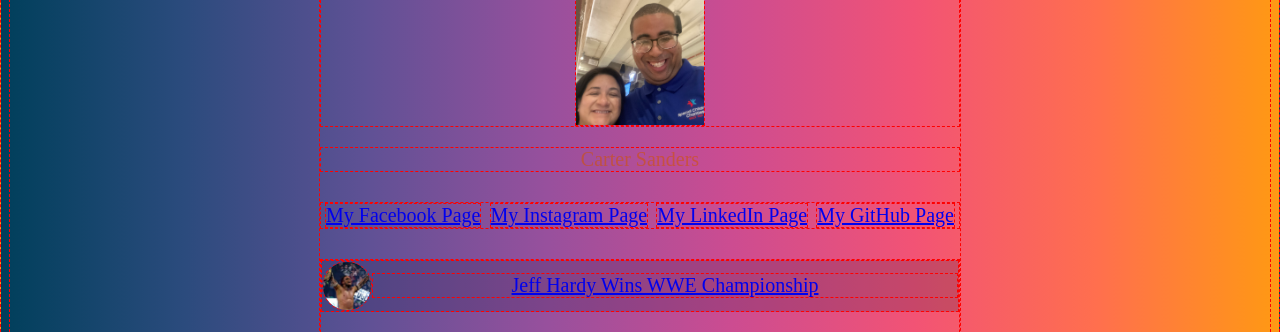
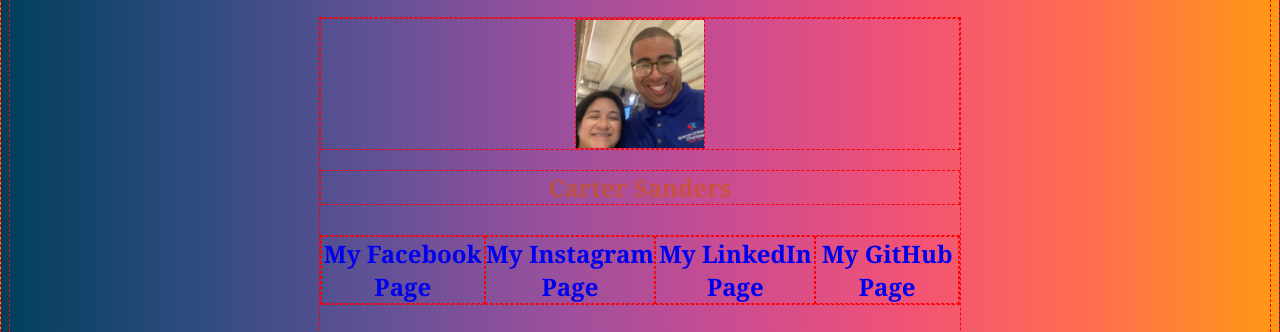
Before and after one commit to csanders891/link-in-bio, a plain HTML site: page index.html in a window 1280 px wide. Shown: the part 135-467 px from the top of the page. Drawn offline with Linux system fonts and the light colour scheme.

Commit message:
Castoria

```diff
--- a/index.html
+++ b/index.html
@@ -24,8 +24,10 @@
                 padding-top: 43px;
                 padding-bottom: 43px;
                 background: linear-gradient(90deg, #003f5b, #2b4b7d, #5f5195, #98509d, #cc4c91, #f25375, #ff6f4e, #ff9913);
-                color: rgba(208, 83, 5, 0.58)
-
+                color: rgba(208, 83, 5, 0.58);
+                font-family: Georgia;
+                font-size: 24px;
+                font-weight: 900;
                 }
 
                 .main-container{
@@ -52,6 +54,10 @@
                 margin-bottom: 30px;
                 display: flex;
                 justify-content: space-around;
+            }
+
+            a{
+                text-decoration: none;
             }
 
               .item{
```
